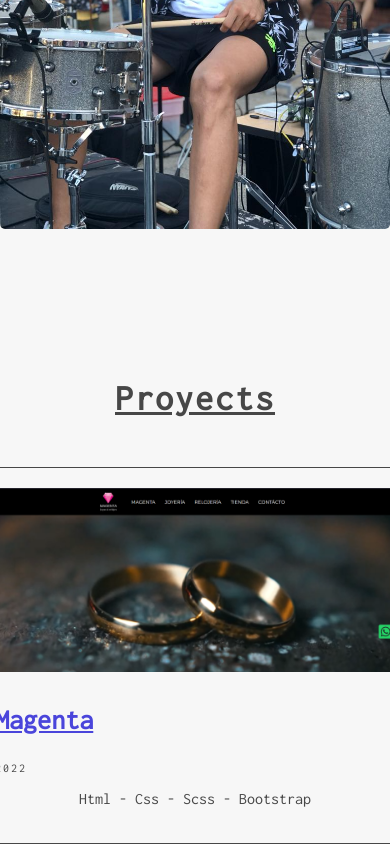
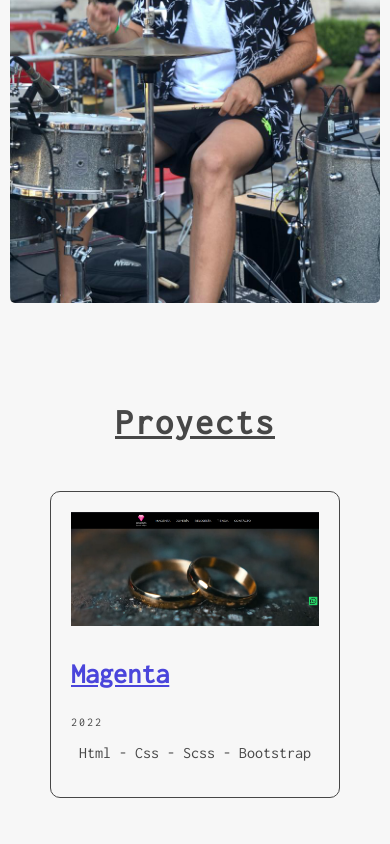
Before and after one commit to CristianMozetich/Portfolio, a React (Vite) app: page / in a window 390 px wide. Shown: the part 1028-1872 px from the top of the page. Built offline with nearby package versions, Linux system fonts and the light colour scheme.

Commit message:
responsive

```diff
--- a/src/Components/IntroContainer/IntroContainer.css
+++ b/src/Components/IntroContainer/IntroContainer.css
@@ -4,6 +4,7 @@
     justify-content: center;
     margin-top: 100px;
     margin-bottom: 150px;
+    margin: 10px;
 }
 
 .intro_container img{
--- a/src/Components/Proyects/Proyects.css
+++ b/src/Components/Proyects/Proyects.css
@@ -1,5 +1,5 @@
 .contenedor_titulo{
-    margin: 10px;
+    margin-top: 100px;
 }
 .titulo_proyectos {
     text-align: center;
@@ -13,6 +13,7 @@
     display: flex;
     flex-wrap: wrap;
     justify-content: center;
+    margin: 10px;
 }
 
 .tarjeta_proyectos{
@@ -56,5 +57,7 @@
 }
 
 .tarjeta_proyectos img {
-    width: 400px;
+    width: 100%;
+    height: auto;
+
 }
```
